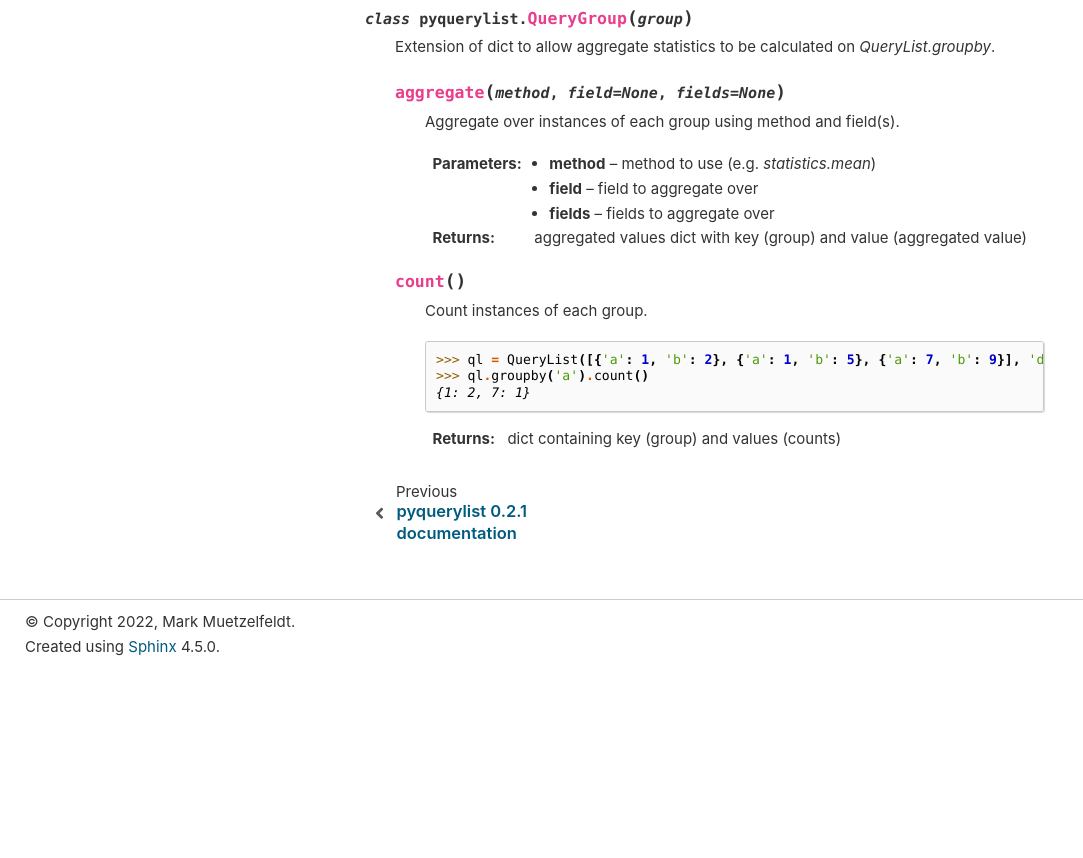
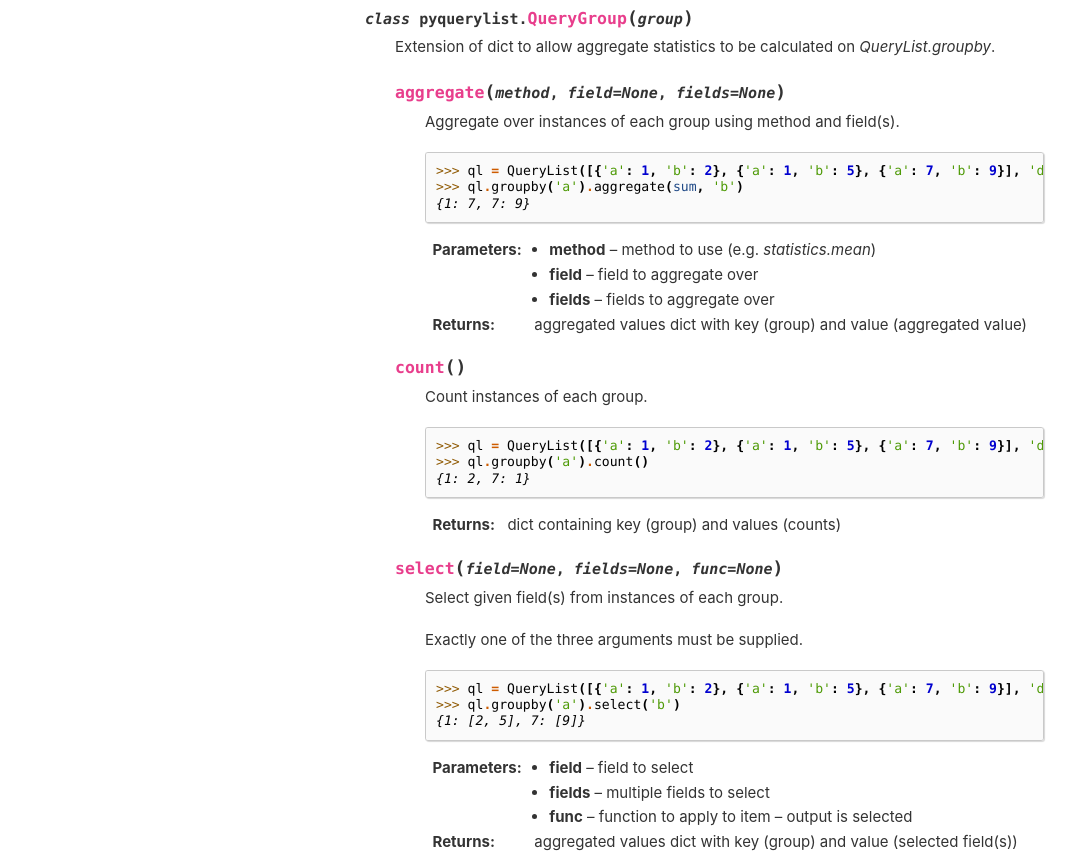
Before and after one commit to markmuetz/pyquerylist, a plain HTML site: page docs/pyquerylist_package.html in a window 1280 px wide. Shown: the part 4606-5464 px from the top of the page, without its empty margins (0-1083 px from the left). Before the commit the page ends 5276 px from the top, so only its background shows below. Drawn offline with Linux system fonts and the light colour scheme.

Commit message:
Update docs.

```diff
--- a/docs/pyquerylist_package.html
+++ b/docs/pyquerylist_package.html
@@ -498,6 +498,11 @@
 <dt class="sig sig-object py" id="pyquerylist.QueryGroup.aggregate">
 <span class="sig-name descname"><span class="pre">aggregate</span></span><span class="sig-paren">(</span><em class="sig-param"><span class="n"><span class="pre">method</span></span></em>, <em class="sig-param"><span class="n"><span class="pre">field</span></span><span class="o"><span class="pre">=</span></span><span class="default_value"><span class="pre">None</span></span></em>, <em class="sig-param"><span class="n"><span class="pre">fields</span></span><span class="o"><span class="pre">=</span></span><span class="default_value"><span class="pre">None</span></span></em><span class="sig-paren">)</span><a class="headerlink" href="#pyquerylist.QueryGroup.aggregate" title="Permalink to this definition">#</a></dt>
 <dd><p>Aggregate over instances of each group using method and field(s).</p>
+<div class="doctest highlight-default notranslate"><div class="highlight"><pre><span></span><span class="gp">&gt;&gt;&gt; </span><span class="n">ql</span> <span class="o">=</span> <span class="n">QueryList</span><span class="p">([{</span><span class="s1">&#39;a&#39;</span><span class="p">:</span> <span class="mi">1</span><span class="p">,</span> <span class="s1">&#39;b&#39;</span><span class="p">:</span> <span class="mi">2</span><span class="p">},</span> <span class="p">{</span><span class="s1">&#39;a&#39;</span><span class="p">:</span> <span class="mi">1</span><span class="p">,</span> <span class="s1">&#39;b&#39;</span><span class="p">:</span> <span class="mi">5</span><span class="p">},</span> <span class="p">{</span><span class="s1">&#39;a&#39;</span><span class="p">:</span> <span class="mi">7</span><span class="p">,</span> <span class="s1">&#39;b&#39;</span><span class="p">:</span> <span class="mi">9</span><span class="p">}],</span> <span class="s1">&#39;dict&#39;</span><span class="p">)</span>
+<span class="gp">&gt;&gt;&gt; </span><span class="n">ql</span><span class="o">.</span><span class="n">groupby</span><span class="p">(</span><span class="s1">&#39;a&#39;</span><span class="p">)</span><span class="o">.</span><span class="n">aggregate</span><span class="p">(</span><span class="nb">sum</span><span class="p">,</span> <span class="s1">&#39;b&#39;</span><span class="p">)</span>
+<span class="go">{1: 7, 7: 9}</span>
+</pre></div>
+</div>
 <dl class="field-list simple">
 <dt class="field-odd">Parameters</dt>
 <dd class="field-odd"><ul class="simple">
@@ -524,6 +529,30 @@
 <dl class="field-list simple">
 <dt class="field-odd">Returns</dt>
 <dd class="field-odd"><p>dict containing key (group) and values (counts)</p>
+</dd>
+</dl>
+</dd></dl>
+
+<dl class="py method">
+<dt class="sig sig-object py" id="pyquerylist.QueryGroup.select">
+<span class="sig-name descname"><span class="pre">select</span></span><span class="sig-paren">(</span><em class="sig-param"><span class="n"><span class="pre">field</span></span><span class="o"><span class="pre">=</span></span><span class="default_value"><span class="pre">None</span></span></em>, <em class="sig-param"><span class="n"><span class="pre">fields</span></span><span class="o"><span class="pre">=</span></span><span class="default_value"><span class="pre">None</span></span></em>, <em class="sig-param"><span class="n"><span class="pre">func</span></span><span class="o"><span class="pre">=</span></span><span class="default_value"><span class="pre">None</span></span></em><span class="sig-paren">)</span><a class="headerlink" href="#pyquerylist.QueryGroup.select" title="Permalink to this definition">#</a></dt>
+<dd><p>Select given field(s) from instances of each group.</p>
+<p>Exactly one of the three arguments must be supplied.</p>
+<div class="doctest highlight-default notranslate"><div class="highlight"><pre><span></span><span class="gp">&gt;&gt;&gt; </span><span class="n">ql</span> <span class="o">=</span> <span class="n">QueryList</span><span class="p">([{</span><span class="s1">&#39;a&#39;</span><span class="p">:</span> <span class="mi">1</span><span class="p">,</span> <span class="s1">&#39;b&#39;</span><span class="p">:</span> <span class="mi">2</span><span class="p">},</span> <span class="p">{</span><span class="s1">&#39;a&#39;</span><span class="p">:</span> <span class="mi">1</span><span class="p">,</span> <span class="s1">&#39;b&#39;</span><span class="p">:</span> <span class="mi">5</span><span class="p">},</span> <span class="p">{</span><span class="s1">&#39;a&#39;</span><span class="p">:</span> <span class="mi">7</span><span class="p">,</span> <span class="s1">&#39;b&#39;</span><span class="p">:</span> <span class="mi">9</span><span class="p">}],</span> <span class="s1">&#39;dict&#39;</span><span class="p">)</span>
+<span class="gp">&gt;&gt;&gt; </span><span class="n">ql</span><span class="o">.</span><span class="n">groupby</span><span class="p">(</span><span class="s1">&#39;a&#39;</span><span class="p">)</span><span class="o">.</span><span class="n">select</span><span class="p">(</span><span class="s1">&#39;b&#39;</span><span class="p">)</span>
+<span class="go">{1: [2, 5], 7: [9]}</span>
+</pre></div>
+</div>
+<dl class="field-list simple">
+<dt class="field-odd">Parameters</dt>
+<dd class="field-odd"><ul class="simple">
+<li><p><strong>field</strong> – field to select</p></li>
+<li><p><strong>fields</strong> – multiple fields to select</p></li>
+<li><p><strong>func</strong> – function to apply to item – output is selected</p></li>
+</ul>
+</dd>
+<dt class="field-even">Returns</dt>
+<dd class="field-even"><p>aggregated values dict with key (group) and value (selected field(s))</p>
 </dd>
 </dl>
 </dd></dl>
```
Also changed, not shown: docs/genindex.html (+5 -1 lines), docs/searchindex.js (+1 -1 lines), 1 other file.
